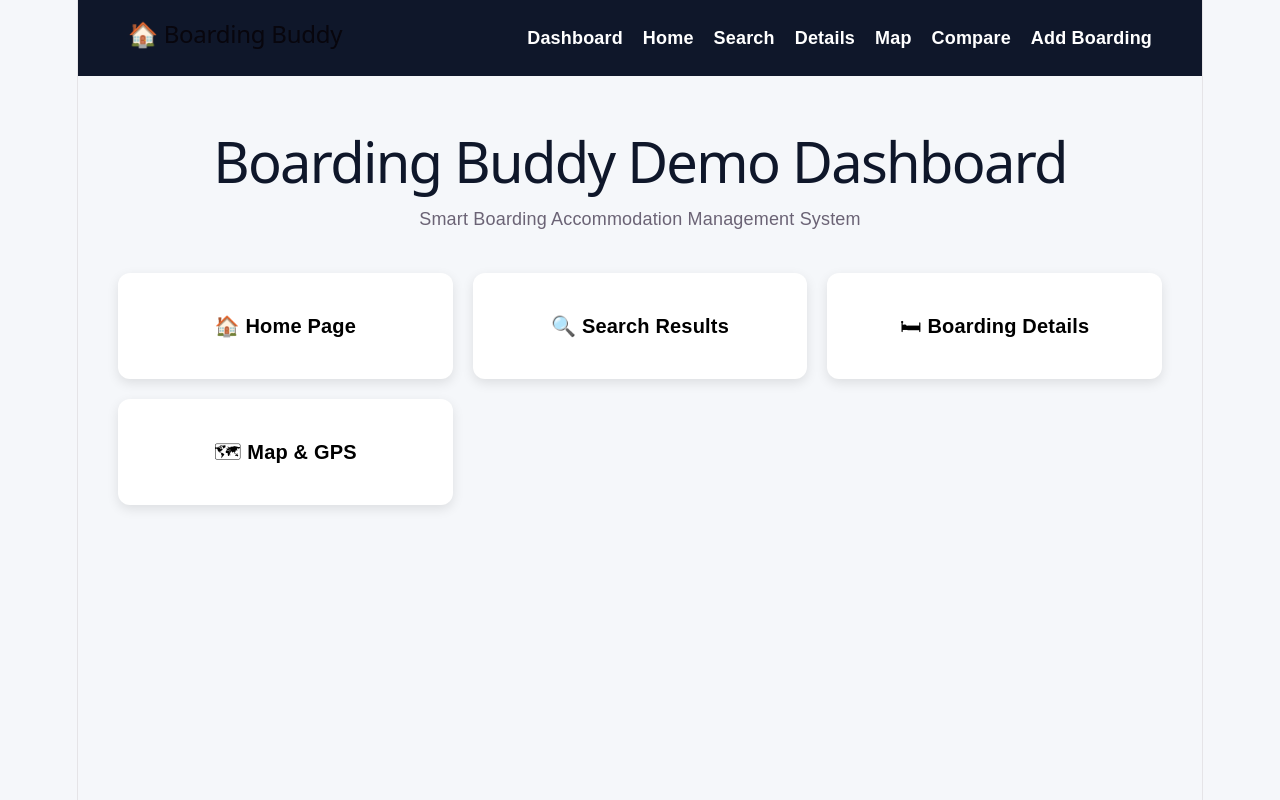
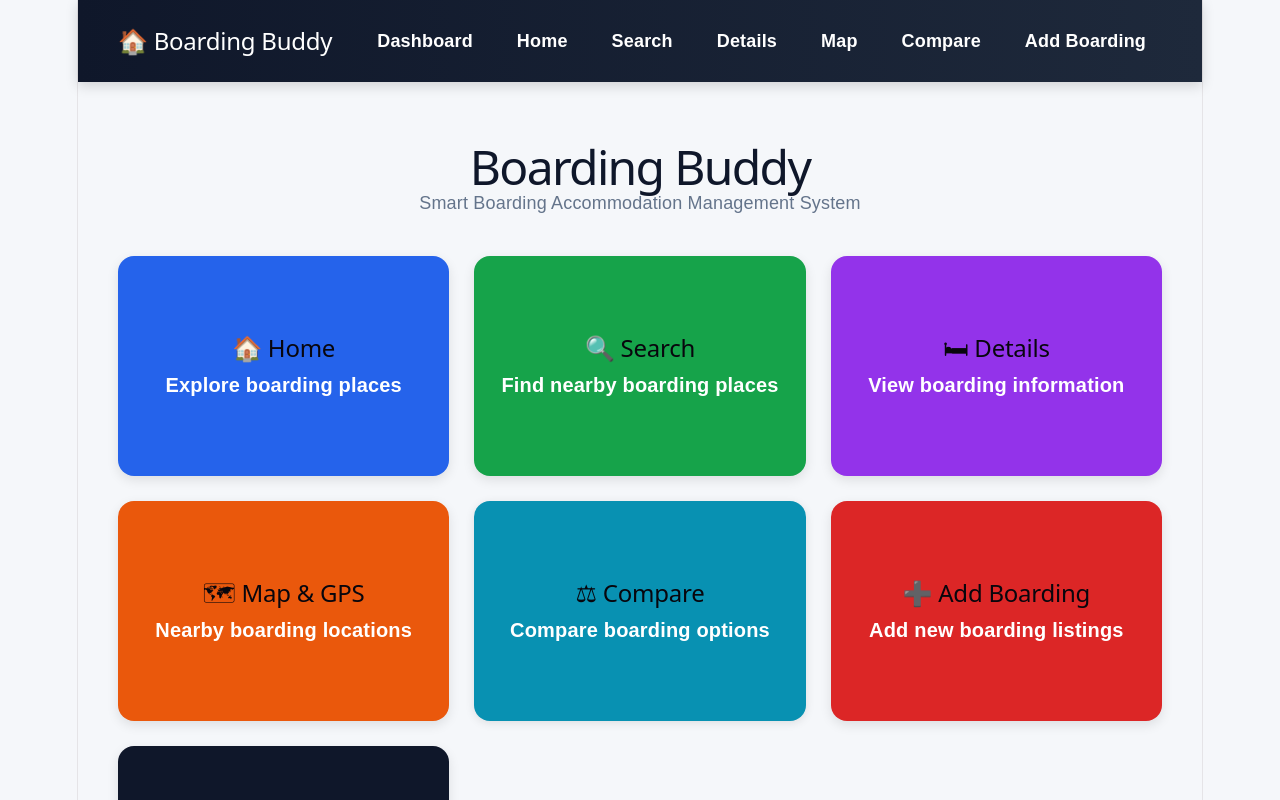
Before and after one commit to mahakumaradmsv24-png/Boarding-Buddy-frontend, a React (Vite) app: page / in a window 1280 px wide. Shown: the top 800 px of the page. Built offline with nearby package versions, Linux system fonts and the light colour scheme.

Commit message:
Improved dashboard UI

```diff
--- a/src/App.css
+++ b/src/App.css
@@ -253,19 +253,53 @@ body{
   transition:0.3s;
   background:#eff6ff;
 }
+.navbar{
+  display:flex;
+  justify-content:space-between;
+  align-items:center;
+  padding:18px 40px;
+
+  background:linear-gradient(
+    90deg,
+    #0f172a,
+    #1e293b
+  );
+
+  position:sticky;
+  top:0;
+  z-index:1000;
+
+  box-shadow:0 4px 12px rgba(0,0,0,0.15);
+}
+
+.navbar h2{
+  color:white;
+  margin:0;
+  font-size:24px;
+}
+
 .nav-links{
   display:flex;
-  gap:20px;
+  align-items:center;
+  gap:12px;
 }
 
 .nav-link{
+  text-decoration:none;
   color:white;
-  text-decoration:none;
-  font-weight:bold;
+  padding:10px 16px;
+  border-radius:8px;
+  font-weight:600;
+  transition:all 0.3s ease;
 }
 
 .nav-link:hover{
-  color:#93c5fd;
+  background:#2563eb;
+  color:white;
+}
+
+.nav-link:active{
+  transform:scale(0.98);
 }
 .property-card{
   width:280px;
@@ -538,3 +572,73 @@ th,td{
   border-radius:12px;
   box-shadow:0 2px 10px rgba(0,0,0,0.1);
 }
+.dashboard{
+  padding:40px;
+  text-align:center;
+}
+
+.dashboard h1{
+  font-size:48px;
+  margin-bottom:10px;
+  color:#0f172a;
+}
+
+.dashboard-subtitle{
+  color:#64748b;
+  margin-bottom:40px;
+  font-size:18px;
+}
+
+.dashboard-grid{
+  display:grid;
+  grid-template-columns:repeat(auto-fit,minmax(260px,1fr));
+  gap:25px;
+}
+
+.dashboard-card{
+  text-decoration:none;
+  color:white;
+  padding:30px 20px;
+  border-radius:16px;
+  min-height:160px;
+  display:flex;
+  flex-direction:column;
+  justify-content:center;
+  transition:0.3s;
+}
+
+.dashboard-card:hover{
+  transform:translateY(-6px);
+}
+
+.dashboard-card h2{
+  margin-bottom:10px;
+}
+
+.home-card{
+  background:#2563eb;
+}
+
+.search-card{
+  background:#16a34a;
+}
+
+.details-card{
+  background:#9333ea;
+}
+
+.map-card{
+  background:#ea580c;
+}
+
+.compare-card{
+  background:#0891b2;
+}
+
+.add-card{
+  background:#dc2626;
+}
+
+.owner-card{
+  background:#0f172a;
+}
--- a/src/pages/Dashboard.jsx
+++ b/src/pages/Dashboard.jsx
@@ -8,28 +8,47 @@ function Dashboard() {
 
       <div className="dashboard">
 
-        <h1>Boarding Buddy Demo Dashboard</h1>
+        <h1>Boarding Buddy</h1>
 
-        <p>
+        <p className="dashboard-subtitle">
           Smart Boarding Accommodation Management System
         </p>
 
         <div className="dashboard-grid">
 
-          <Link to="/home" className="dashboard-card">
-            🏠 Home Page
+          <Link to="/home" className="dashboard-card home-card">
+            <h2>🏠 Home</h2>
+            <p>Explore boarding places</p>
           </Link>
 
-          <Link to="/search" className="dashboard-card">
-            🔍 Search Results
+          <Link to="/search" className="dashboard-card search-card">
+            <h2>🔍 Search</h2>
+            <p>Find nearby boarding places</p>
           </Link>
 
-          <Link to="/details" className="dashboard-card">
-            🛏 Boarding Details
+          <Link to="/details" className="dashboard-card details-card">
+            <h2>🛏 Details</h2>
+            <p>View boarding information</p>
           </Link>
 
-          <Link to="/map" className="dashboard-card">
-            🗺 Map & GPS
+          <Link to="/map" className="dashboard-card map-card">
+            <h2>🗺 Map & GPS</h2>
+            <p>Nearby boarding locations</p>
+          </Link>
+
+          <Link to="/compare" className="dashboard-card compare-card">
+            <h2>⚖ Compare</h2>
+            <p>Compare boarding options</p>
+          </Link>
+
+          <Link to="/add" className="dashboard-card add-card">
+            <h2>➕ Add Boarding</h2>
+            <p>Add new boarding listings</p>
+          </Link>
+
+          <Link to="/owner" className="dashboard-card owner-card">
+            <h2>📊 Owner Dashboard</h2>
+            <p>Manage properties and bookings</p>
           </Link>
 
         </div>
```
